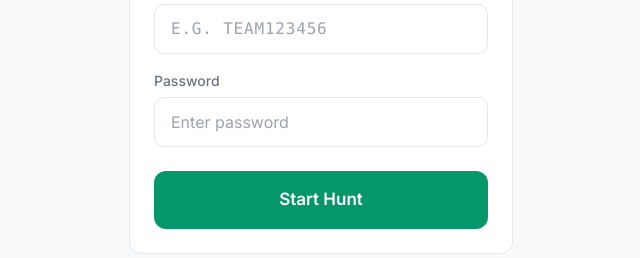
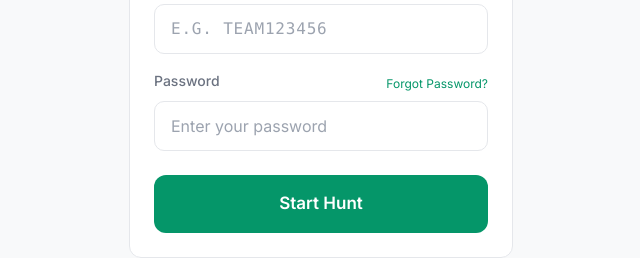
Before and after one commit to 24se02ml150/decode, a Next.js app in the folder frontend/: page /login in a window 1280 px wide. Shown: the part 328-586 px from the top of the page, without its empty margins (319-959 px from the left). Built offline with nearby package versions, Linux system fonts and the light colour scheme; no server answers.

Commit message:
feat: add forgot password hint to login page

```diff
--- a/frontend/app/login/page.js
+++ b/frontend/app/login/page.js
@@ -104,12 +104,23 @@ export default function LoginPage() {
             )}
 
               <div className="mb-6">
-              <label className="label" htmlFor="password">Password</label>
+                <div className="flex justify-between items-center mb-1">
+                  <label className="label mb-0" htmlFor="password">Password</label>
+                  {mode === 'team' && (
+                    <button
+                      type="button"
+                      onClick={() => alert("Please contact your event organizer or admin. They can instantly generate a new temporary password for your team from their dashboard.")}
+                      className="text-xs text-accent hover:underline focus:outline-none"
+                    >
+                      Forgot Password?
+                    </button>
+                  )}
+                </div>
                 <input
                   id="password"
                   type="password"
                   className="input"
-                placeholder="Enter password"
+                  placeholder="Enter your password"
                   value={password}
                   onChange={(e) => setPassword(e.target.value)}
                   required
```
Lines whose indentation alone changed are shown as unchanged.
